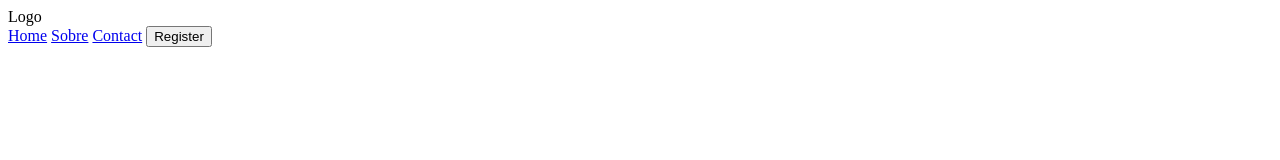
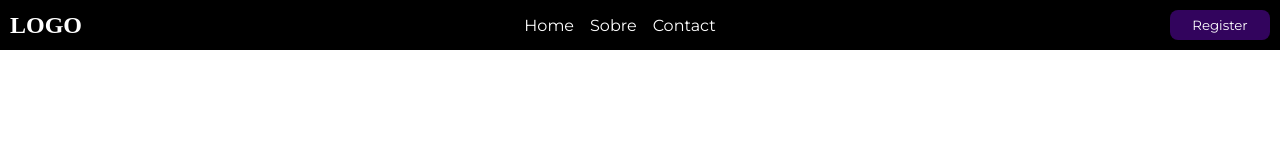
Before and after one commit to DanielBorbafs/FrontendAssets, a plain HTML site: page NavBars/Navbar_02/index.html in a window 1280 px wide. Drawn offline with Linux system fonts and the light colour scheme.

Commit message:
css configurado

```diff
--- a/NavBars/Navbar_02/index.html
+++ b/NavBars/Navbar_02/index.html
@@ -4,13 +4,17 @@
 <head>
     <meta charset="UTF-8">
     <meta name="viewport" content="width=device-width, initial-scale=1.0">
+    <link rel="preconnect" href="https://fonts.googleapis.com">
+    <link rel="preconnect" href="https://fonts.gstatic.com" crossorigin>
+    <link href="https://fonts.googleapis.com/css2?family=Montserrat:wght@200;400;900&display=swap" rel="stylesheet">
+    <link rel="stylesheet" href="style.css">
     <title>Navbar 02</title>
 </head>
 
 <body>
     <header class="header">
         <div class="logo">
-            <div class="logo-text">Lo<span>go</span></div>
+            <div class="logo-text">LO<span>GO</span></div>
         </div>
         <navbar class="items">
             <a href="#">Home</a>
--- a/NavBars/Navbar_02/style.css
+++ b/NavBars/Navbar_02/style.css
@@ -0,0 +1,49 @@
+* {
+    margin: 0;
+    padding: 0;
+    box-sizing: border-box;
+}
+
+h1,
+a,
+button {
+    font-family: Montserrat;
+}
+
+
+header {
+    display: flex;
+    padding: 10px;
+    justify-content: space-between;
+    background-color: black;
+    align-items: center;
+    flex-wrap: wrap;
+}
+
+.logo {
+    color: white;
+    font-weight: 800;
+    font-size: 1.5rem;
+}
+
+navbar a {
+    margin-right: 12px;
+}
+
+.items a {
+    text-decoration: none;
+    font-size: 1rem;
+    color: white;
+}
+
+button {
+    width: 100px;
+    height: 30px;
+    border: none;
+    border-radius: 8px;
+    color: white;
+    font-family: montserrat;
+    background-color: rgb(50, 4, 93);
+    cursor: pointer;
+
+}
```
